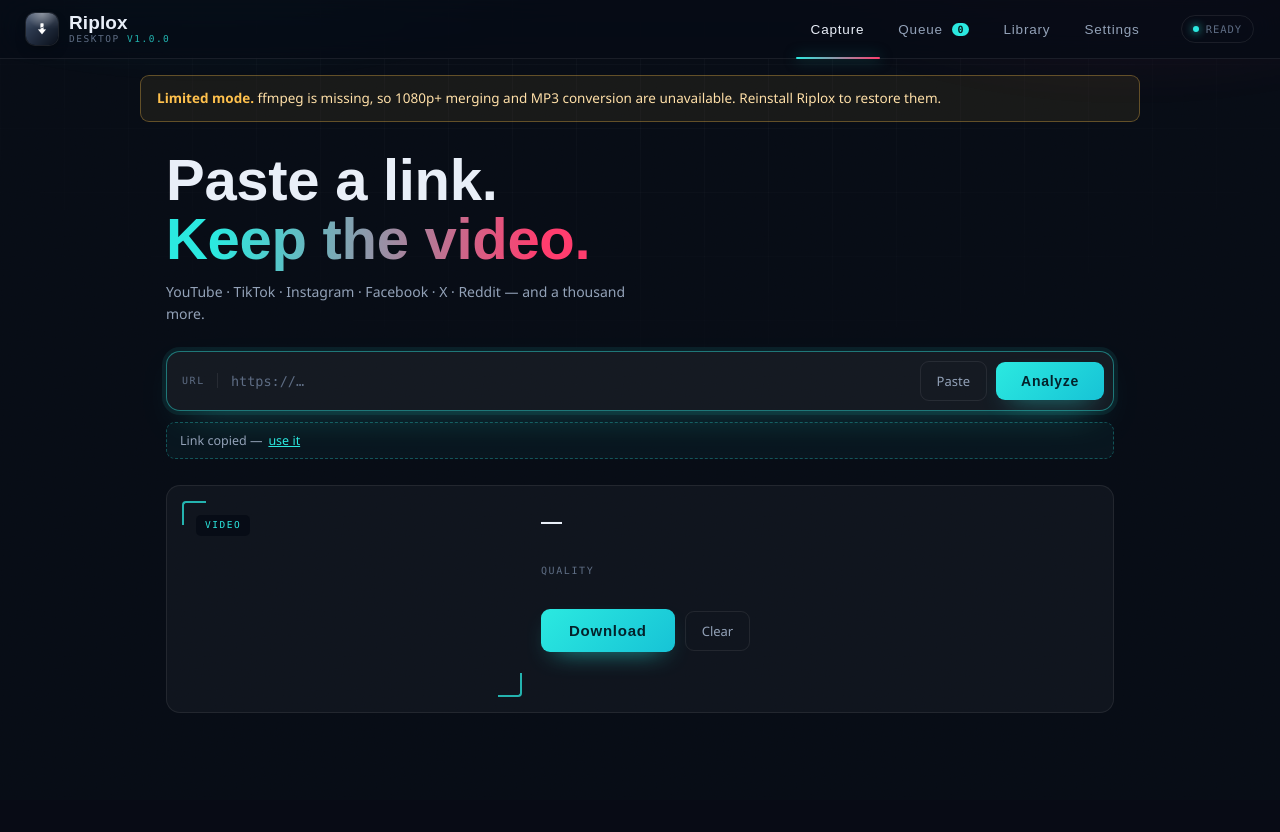
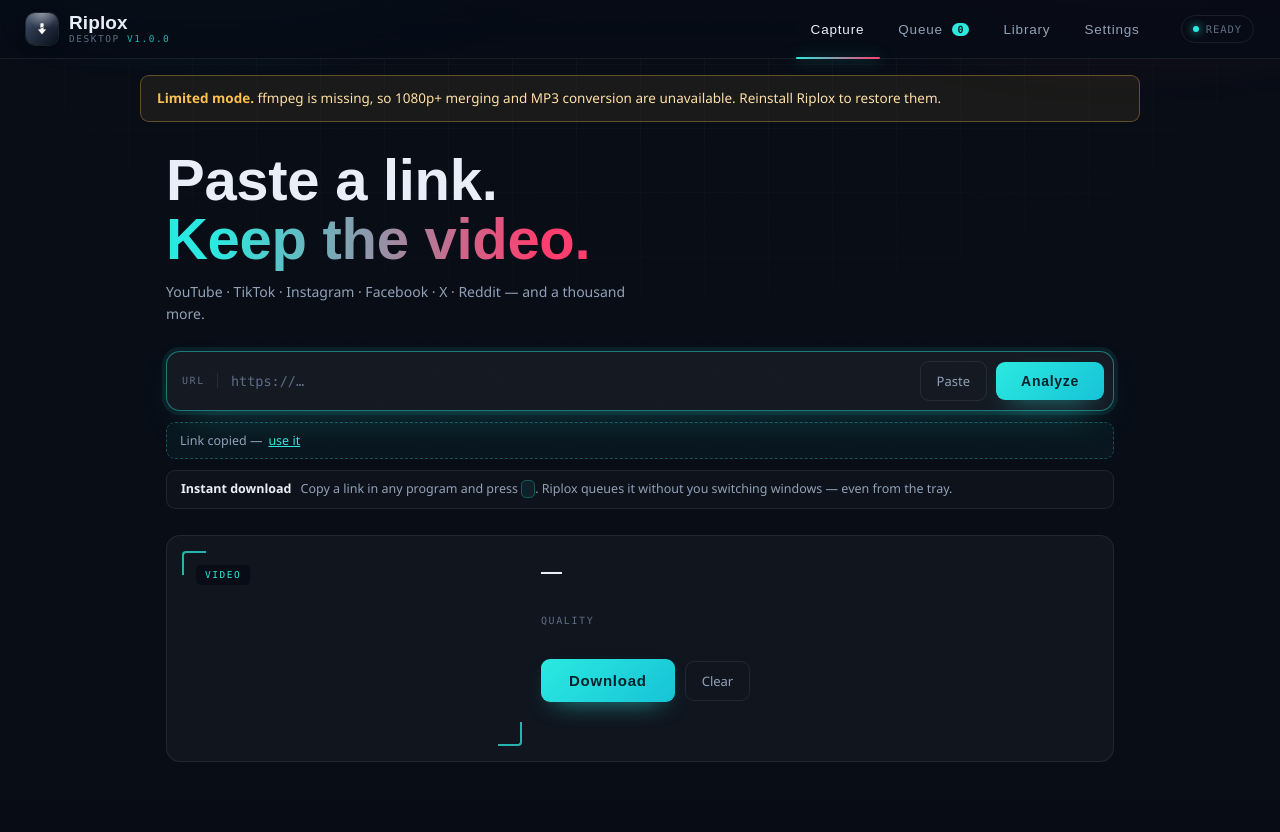
Before and after one commit to xniperbuilds/riplox-desktop, a Flask app: page / in a window 1280 px wide. Before the commit the page ends 713 px from the top, so only its background shows below. Run offline with Flask 3, Linux system fonts and the light colour scheme; some libraries are stand-ins or nearby versions.

Commit message:
Run one copy at a time, and make notifications clickable
Closing the window only hides Riplox to the tray, so it was easy to launch it
again believing the first copy was gone. Two copies meant two queues, two
clipboard watchers, two tray icons, and a global shortcut owned by whichever
one started first - so a download started by the shortcut landed in a queue
the visible window was not showing.

- A named mutex claims the machine on startup. A second launch asks the
  running copy to show itself and then exits.
- The running copy publishes its port to instance.json so the second one can
  reach it. /api/show is the only endpoint exempt from the token, since a
  starting copy cannot know it, and all it does is raise a window.
- Clicking a notification now opens the window. pystray only reacts to clicks
  on the icon, so the balloon message it ignores is handled here.
- The first screen now shows the shortcut it actually got, instead of leaving
  it three tabs away in Settings.

```diff
--- a/src/app.py
+++ b/src/app.py
@@ -7,6 +7,7 @@ instead (useful while working on the interface).
 """
 
 import ctypes
+import json
 import logging
 import os
 import re
@@ -16,6 +17,7 @@ import subprocess
 import sys
 import threading
 import time
+import urllib.request
 import webbrowser
 from ctypes import wintypes
 from pathlib import Path
@@ -59,6 +61,12 @@ def _guard():
     host = (request.host or "").split(":")[0]
     if host not in ("127.0.0.1", "localhost"):
         return jsonify({"ok": False, "error": "Blocked."}), 403
+
+    # A second copy of Riplox starting up asks the running one to show itself.
+    # It cannot know this run's token, and all the call does is raise a window,
+    # so it is the one endpoint that does not need one.
+    if request.path == "/api/show":
+        return None
 
     if request.headers.get("X-Riplox-Token") != TOKEN:
         return jsonify({"ok": False, "error": "Blocked."}), 403
@@ -312,6 +320,13 @@ def api_clipboard_dismiss():
     return jsonify({"ok": True})
 
 
+@app.post("/api/show")
+def api_show():
+    """Raise the window - used by the tray, and by a second copy on startup."""
+    show_window()
+    return jsonify({"ok": True})
+
+
 # --------------------------------------------------------------------------
 # Clipboard (Win32, no extra dependency)
 # --------------------------------------------------------------------------
@@ -507,6 +522,83 @@ watcher = ClipboardWatcher(manager)
 
 
 # --------------------------------------------------------------------------
+# One copy at a time
+# --------------------------------------------------------------------------
+
+# Closing the window only hides it, so it is easy to launch Riplox again
+# believing the first copy is gone. Two copies means two queues, two clipboard
+# watchers, two tray icons, and a global shortcut owned by whichever started
+# first - which looks exactly like a shortcut that downloads into nowhere.
+
+MUTEX_NAME = "Local\\RiploxDesktop.SingleInstance"
+ERROR_ALREADY_EXISTS = 183
+_mutex = None
+
+
+def instance_file() -> Path:
+    return engine.data_dir() / "instance.json"
+
+
+def show_window() -> None:
+    """Bring the window back from the tray. Safe to call from any thread."""
+    if _window is None:
+        return
+    try:
+        _window.show()
+        _window.restore()
+    except Exception:
+        pass
+
+
+def claim_single_instance() -> bool:
+    """
+    True when this is the only copy. Otherwise the copy already running is
+    asked to show itself and this one should quit.
+    """
+    global _mutex
+    if os.name != "nt":
+        return True
+
+    kernel32 = ctypes.windll.kernel32
+    kernel32.CreateMutexW.argtypes = [ctypes.c_void_p, wintypes.BOOL,
+                                      wintypes.LPCWSTR]
+    kernel32.CreateMutexW.restype = wintypes.HANDLE
+
+    # Held for the life of the process; Windows releases it when we exit, even
+    # on a crash, so a dead copy never blocks the next start.
+    _mutex = kernel32.CreateMutexW(None, True, MUTEX_NAME)
+    if kernel32.GetLastError() != ERROR_ALREADY_EXISTS:
+        return True
+
+    _wake_running_copy()
+    return False
+
+
+def _wake_running_copy() -> None:
+    try:
+        with open(instance_file(), "r", encoding="utf-8") as fh:
+            port = int(json.load(fh)["port"])
+    except (OSError, ValueError, TypeError, KeyError):
+        return          # no port to talk to; quitting quietly is still right
+
+    try:
+        request_ = urllib.request.Request(
+            f"http://127.0.0.1:{port}/api/show", data=b"", method="POST")
+        urllib.request.urlopen(request_, timeout=2).close()
+    except OSError:
+        pass
+
+
+def publish_port(port: int) -> None:
+    """Leave the port where the next copy can find it."""
+    try:
+        with open(instance_file(), "w", encoding="utf-8") as fh:
+            json.dump({"port": port, "pid": os.getpid()}, fh)
+    except OSError:
+        pass
+
+
+# --------------------------------------------------------------------------
 # Boot
 # --------------------------------------------------------------------------
 
@@ -531,11 +623,7 @@ def start_tray(window) -> None:
     import tray
 
     def show():
-        try:
-            window.show()
-            window.restore()
-        except Exception:
-            pass
+        show_window()
 
     def quit_app():
         try:
@@ -556,6 +644,10 @@ def start_tray(window) -> None:
 def main() -> None:
     global _window
     dev = "--dev" in sys.argv or os.environ.get("RIPLOX_DEV") == "1"
+
+    if not dev and not claim_single_instance():
+        return          # the copy already running has been raised instead
+
     port = 5010 if dev else free_port()
 
     if dev:
@@ -565,6 +657,7 @@ def main() -> None:
         return
 
     threading.Thread(target=serve, args=(port,), daemon=True).start()
+    publish_port(port)
     watcher.start()
 
     try:
--- a/src/static/css/app.css
+++ b/src/static/css/app.css
@@ -376,6 +376,38 @@ button { font-family: var(--body); }
   text-overflow: ellipsis;
   white-space: nowrap;
   flex: 1;
+}
+
+/* The shortcut is the app's best feature and lives three tabs away in
+   Settings, so the first screen says it out loud. */
+.tip {
+  display: flex;
+  align-items: baseline;
+  gap: 9px;
+  margin-top: 11px;
+  padding: 9px 14px;
+  border: 1px solid var(--line);
+  border-radius: var(--r-s);
+  background: rgba(255, 255, 255, .022);
+  font-size: 12.5px;
+  line-height: 1.5;
+  color: var(--ink-dim);
+}
+.tip b {
+  flex: none;
+  color: var(--ink);
+  font-size: 12.5px;
+  font-weight: 600;
+}
+.tip code {
+  padding: 1px 6px;
+  border: 1px solid rgba(43, 233, 224, .28);
+  border-radius: 5px;
+  background: rgba(43, 233, 224, .07);
+  font-family: var(--mono);
+  font-size: 11.5px;
+  color: var(--cyan);
+  white-space: nowrap;
 }
 
 /* --- messages ------------------------------------------------------------ */
--- a/src/static/js/app.js
+++ b/src/static/js/app.js
@@ -605,6 +605,14 @@
         } else if (label && res.hotkeyLabel) {
           label.textContent = res.hotkeyLabel;
         }
+
+        // The shortcut is the fastest way to use Riplox, so the first screen
+        // shows it instead of leaving it buried in Settings.
+        var tip = $("hotkeyTip"), keys = $("hotkeyTipKeys");
+        if (tip && keys && res.hotkey === "on" && res.hotkeyLabel) {
+          keys.textContent = res.hotkeyLabel;
+          tip.hidden = false;
+        }
       }
 
       if (!$("view-capture").classList.contains("is-active")) return;
--- a/src/templates/index.html
+++ b/src/templates/index.html
@@ -68,6 +68,12 @@
     <div class="hint reveal" id="clipHint" style="--d:100ms" hidden>
       <span>Link copied — </span><button type="button" id="clipUse">use it</button>
       <em id="clipText"></em>
+    </div>
+
+    <div class="tip reveal" id="hotkeyTip" style="--d:130ms" hidden>
+      <b>Instant download</b>
+      <span>Copy a link in any program and press <code id="hotkeyTipKeys"></code>.
+            Riplox queues it without you switching windows — even from the tray.</span>
     </div>
 
     <div class="error-box" id="analyzeError" hidden></div>
```
Also changed, not shown: src/tray.py (+26 -0 lines).
